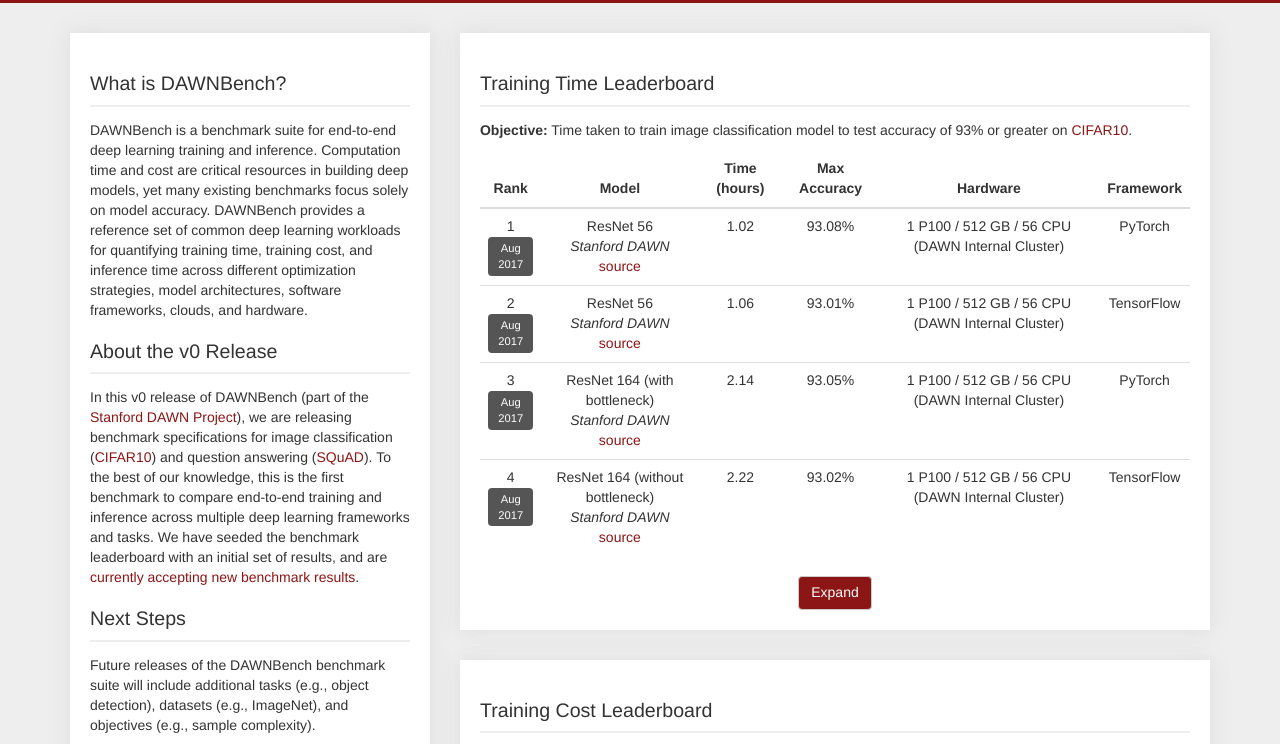
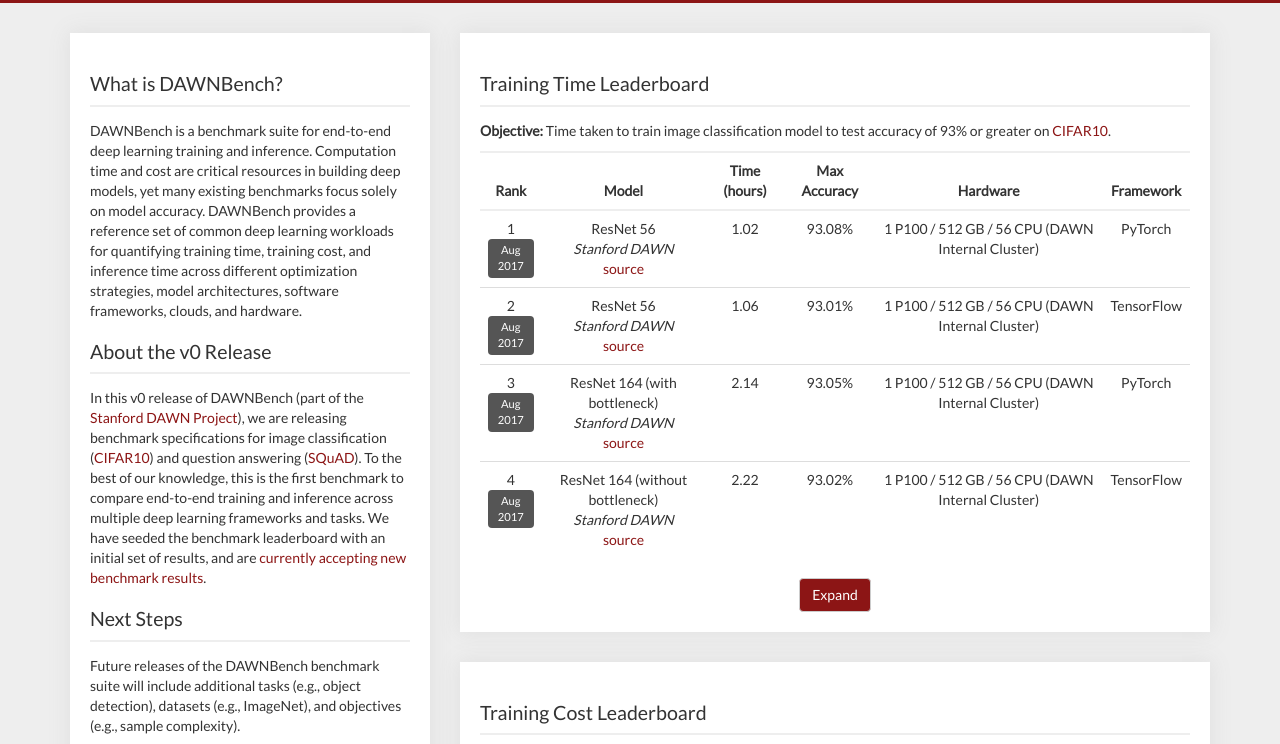
Before and after one commit to codyaustun/benchmark, a website: page index.html in a window 1280 px wide. Shown: the part 222-966 px from the top of the page. Drawn offline with Linux system fonts and the light colour scheme; files that its build step writes are made by us from their sources.

Commit message:
Change font to Lato and add line above leaderboard

```diff
--- a/index.html
+++ b/index.html
@@ -8,6 +8,7 @@
   <!-- endinject -->
 
   <link rel="shortcut icon" href="public/img/favicon.ico">
+  <link rel="stylesheet" type="text/css" href="//fonts.googleapis.com/css?family=Lato" />
 </head>
 <body>
     <!-- inject:js -->
--- a/src/global/variables.scss
+++ b/src/global/variables.scss
@@ -1,2 +1,3 @@
 $font-size-base: 14px;
+$font-family-base: Lato;
 $brand-primary: #8c1515; // https://identity.stanford.edu/color.html#digital-color
--- a/src/sass/layout.scss
+++ b/src/sass/layout.scss
@@ -2,6 +2,7 @@
     padding-top: 50px;
     background-color: $gray-lighter;
 }
+
 
 .container {
     margin-left: auto;
@@ -129,6 +130,11 @@
 }
 
 .leaderboard {
+    .table > thead:first-child > tr:first-child > th {
+        border-top: 2px solid $gray-lighter;
+        border-bottom: 2px solid $gray-lighter;
+    }
+
     td, th {
         text-align: center;
     }
```
Also changed, not shown: src/html/index.html (+1 -0 lines), public/css/main.css.
